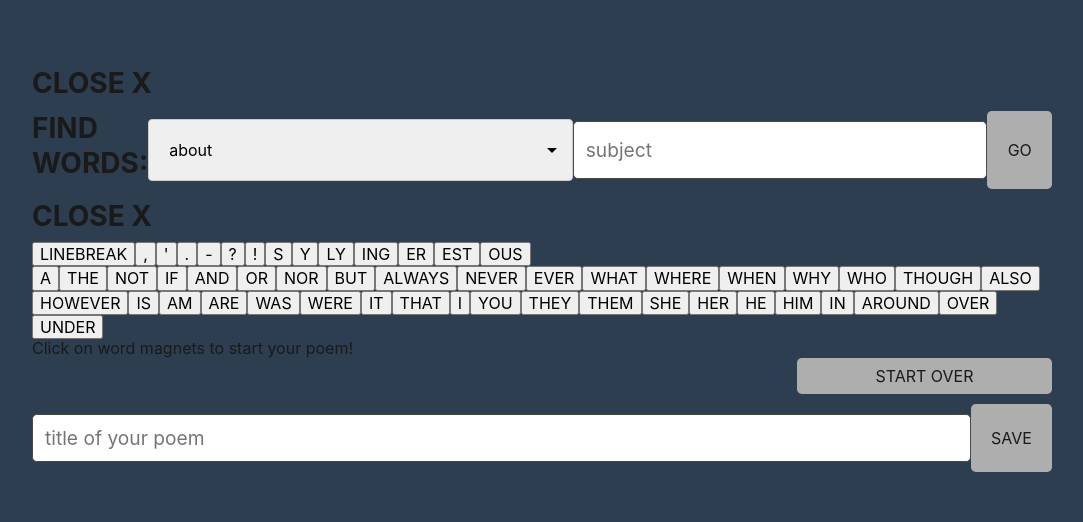
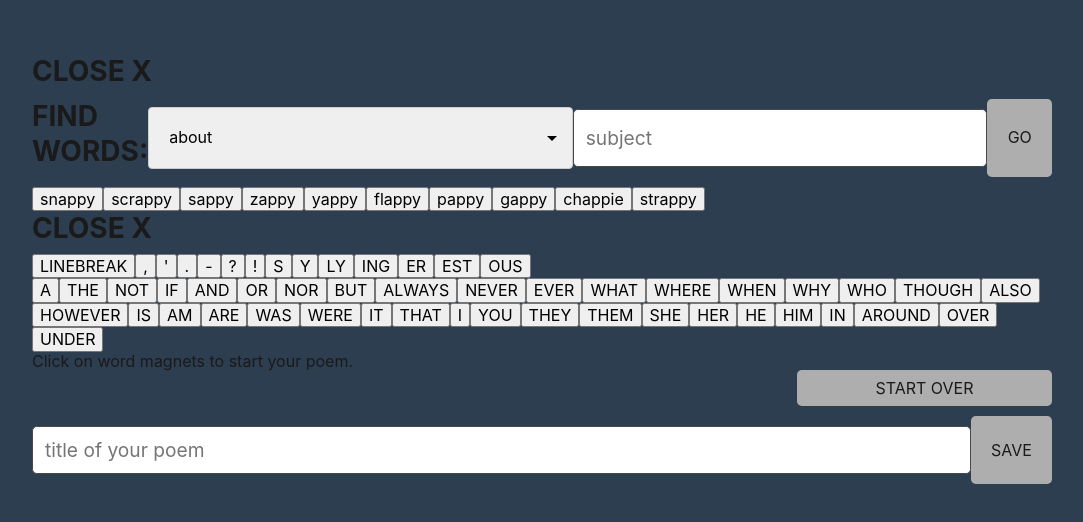
Before and after one commit to mckayfackrell/refrigerator-poetry, a React (Create React App) app in the folder client/: page /post in a window 1280 px wide. Shown: the part 126-648 px from the top of the page, without its empty margins (98-1181 px from the left). Built offline with nearby package versions, Linux system fonts and the light colour scheme.

Commit message:
Dynamic word list populating from Datamuse API

```diff
--- a/client/package.json
+++ b/client/package.json
@@ -8,9 +8,11 @@
     "@testing-library/jest-dom": "^5.11.6",
     "@testing-library/react": "^11.2.2",
     "@testing-library/user-event": "^12.5.0",
+    "axios": "^1.3.4",
     "graphql": "^15.4.0",
     "react": "^17.0.1",
     "react-dom": "^17.0.1",
+    "react-query": "^3.39.3",
     "react-router-dom": "^6.2.1",
     "react-scripts": "^5"
   },
--- a/client/src/pages/EditPost.js
+++ b/client/src/pages/EditPost.js
@@ -3,8 +3,67 @@ import { useNavigate } from 'react-router-dom';
 import { useMutation } from '@apollo/client';
 // import { QUERY_TECH } from '../utils/queries';
 import { CREATE_POST } from '../utils/mutations';
+import API from '../utils/API';
+import WordList from './WordList';
 
 const EditPost = (props) => {
+
+  // Get words from Datamuse API
+  //const [dynamicWordList, queryDatamuse] = useState('Use the form above to get started');
+
+
+  const [dynamicWordList, setResult] = useState([{"word":"snappy","score":698,"numSyllables":2},{"word":"scrappy","score":697,"numSyllables":2},{"word":"sappy","score":619,"numSyllables":2},{"word":"zappy","score":397,"numSyllables":2},{"word":"yappy","score":384,"numSyllables":2},{"word":"flappy","score":364,"numSyllables":2},{"word":"pappy","score":318,"numSyllables":2},{"word":"gappy","score":307,"numSyllables":2},{"word":"chappie","score":296,"numSyllables":2},{"word":"strappy","score":210,"numSyllables":2}]);
+  //const [searchTerm, setSearch] = useState('');
+
+  const queryDatamuse = (query) => {
+    API.search(query)
+        .then((res) => setResult(res.data))
+        .catch((err) => console.log(err));
+  }
+
+  // onSubmit function
+  const getWordsFromAPI = (e) => {
+    e.preventDefault();
+
+    //const apiParams = '?rel_rhy=loopy';
+
+    console.log(apiFormData.listRule);
+    console.log(apiFormData.listWord);
+
+    const apiParams = '?' + apiFormData.listRule + '=' + apiFormData.listWord;
+
+    queryDatamuse(apiParams);
+  };
+
+  const handleAPIinputChange = (event) => {
+    const { name, value } = event.target;
+    setAPIinputData({ ...apiFormData, [name]: value });
+    //setSearch(event.target.value)
+  };
+
+
+  // const handleAPIinputChange = (e) => setSearch(e.target.value);
+
+   // API Search Form Handling
+   const [apiFormData, setAPIinputData] = useState({
+    listRule: '',
+    listWord: ''
+  });
+
+
+
+
+  /* const[dynamicWordList] = useState('placeholder');
+
+  const queryDatamuse = async () => {
+    const res = await fetch('https://api.datamuse.com/words?rel_rhy=happy&max=25');
+    return res.json();
+  }
+
+  const { data, status } = useQuery('datamuseList', queryDatamuse);
+  console.log(data); */
+
+
 
   // Form Handling
   const [formData, setFormData] = useState({
@@ -12,8 +71,7 @@ const EditPost = (props) => {
     description: ''
   });
 
-
-  const welcomeMsg = 'Click on word magnets to start your poem!';
+  const welcomeMsg = 'Click on word magnets to start your poem.';
 
   // Set poemBody state
   const[poemBody, writePoem] = useState(welcomeMsg);
@@ -24,6 +82,10 @@ const EditPost = (props) => {
       console.log(word);
       const wrappedWord = '<span className="magnet">' + word + '</span>';
 
+      if(word === 'start-over') {
+        writePoem(welcomeMsg);
+        setFormData({ ...formData, description: '' });
+      } else {
         if(poemBody === welcomeMsg) {
             writePoem(wrappedWord);
             setFormData({ ...formData, description: wrappedWord });
@@ -31,6 +93,7 @@ const EditPost = (props) => {
             writePoem((prev) => prev + wrappedWord);
             // setFormData( formData.description + wrappedWord );
             setFormData({ ...formData, description: poemBody + wrappedWord });
+        }
       }
   }
 
@@ -71,23 +134,27 @@ const EditPost = (props) => {
                 <div className="collapse-outer">
                     <h3 className="collapse open">CLOSE X</h3>
                     <div id="words-finder" className="collapse-content">
-                        <form id="words-finder-form">
+                        <form id="words-finder-form" onSubmit={getWordsFromAPI}>
                             <div className="form-block display-flex justify-space-between query-builder form-group">
 
                                 <h3>FIND WORDS:</h3>
 
-                                <select id="words-behavior" className="select">
+                                <select name="listRule" id="words-behavior" className="select" onChange={handleAPIinputChange}>
                                     <option value="rel_trg">about</option>
                                     <option value="ml">like</option>
                                     <option value="rel_rhy">rhyming with</option>
                                 </select>
 
-                                <input type="text" id="words-subject" className="form-input" placeholder="subject" />
+                                <input name="listWord" type="text" id="words-subject" className="form-input" placeholder="subject" onChange={handleAPIinputChange} />
                                 <button id="find-words-btn" className="btn btn-submit">GO</button>
 
                             </div>
                         </form>
-                        <div id="word-list-dynamic"></div>
+                        <div id="word-list-dynamic">
+
+                            <WordList dmWordList={dynamicWordList} moveMagnet={moveMagnet} />
+
+                        </div>
                     </div>
                 </div>
 
@@ -118,7 +185,7 @@ const EditPost = (props) => {
                 </div>
 
                 <div id="help-buttons" className="text-right">
-                    <button className="btn floating col-3" data-func="start-over">START OVER</button>
+                    <button className="btn floating col-3" data-func="start-over" onClick={() => moveMagnet('start-over')}>START OVER</button>
                 </div>
 
                 <form className="form update-a-post-form" data-id="usethepostidforthis" data-func="save" onSubmit={handleFormSubmit}>
--- /dev/null
+++ b/client/src/pages/WordList.js
@@ -0,0 +1,15 @@
+import React from 'react';
+
+const WordList = (props) => {
+
+  return (
+    <div>
+      {props.dmWordList &&
+        props.dmWordList.map((wordInfo) => (
+          <button key={wordInfo.word} className="magnet" onClick={() => props.moveMagnet(wordInfo.word)}>{wordInfo.word}</button>
+        ))}
+    </div>
+  );
+};
+
+export default WordList;
--- /dev/null
+++ b/client/src/utils/API.js
@@ -0,0 +1,6 @@
+import axios from 'axios';
+
+const search = async (query) =>
+  //axios.get(`https://api.datamuse.com/words?${query}&max=25`);
+  axios.get('https://api.datamuse.com/words' + query + '&max=40');
+export default { search };
--- a/package.json
+++ b/package.json
@@ -14,5 +14,8 @@
   "license": "ISC",
   "devDependencies": {
     "concurrently": "^5.3.0"
+  },
+  "dependencies": {
+    "react-query": "^3.39.3"
   }
 }
```
Also changed, not shown: 2 other files (tests, documents, lock files or other folders). Lines whose indentation alone changed are shown as unchanged.
